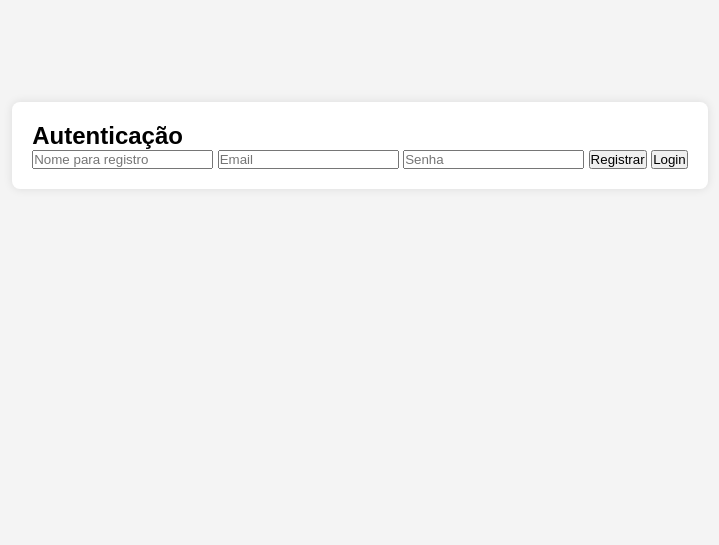
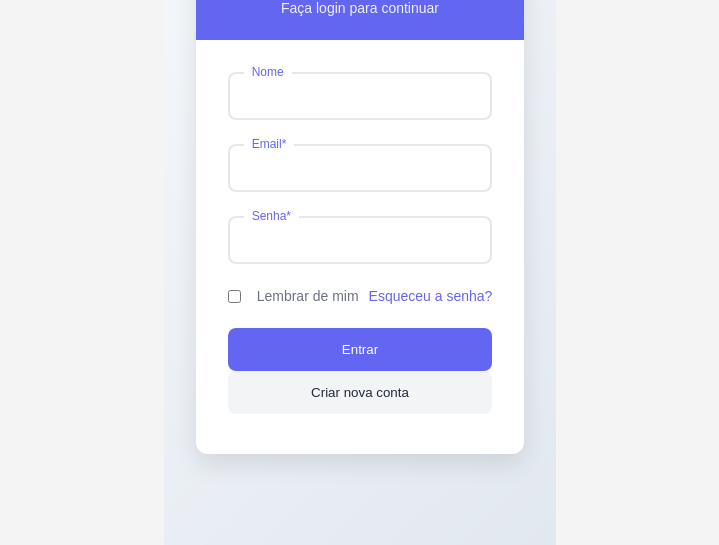
Before and after one commit to RNobre1/concord, a website: page index.html in a window 1280 px wide. Shown: the part 255-800 px from the top of the page, without its empty margins (280-999 px from the left). Drawn offline with Linux system fonts and the light colour scheme.

Commit message:
fix: ajustado front-end da tela de login

```diff
--- a/index.html
+++ b/index.html
@@ -8,14 +8,55 @@
 </head>
 <body>
 <!-- Tela de Autenticação -->
-<div id="auth">
-    <h2>Autenticação</h2>
-    <input type="text" id="nome" placeholder="Nome para registro">
-    <input type="email" id="email" placeholder="Email">
-    <input type="password" id="password" placeholder="Senha">
-    <button id="register">Registrar</button>
-    <button id="login">Login</button>
+<div id="auth" class="auth-container">
+    <div class="auth-card">
+        <div class="auth-header">
+            <img src="assets/icons/logo.png" alt="App Logo" class="app-logo">
+            <h2 class="auth-title">Bem-vindo ao Concord</h2>
+            <p class="auth-subtitle">Faça login para continuar</p>
+        </div>
+
+        <div class="auth-body">
+            <div class="input-group">
+                <input type="text" id="nome" class="auth-input">
+                <label for="nome" class="input-label">Nome</label>
+                <i class="icon icon-nome"></i>
+            </div>
+
+            <div class="input-group">
+                <input type="email" id="email" class="auth-input" required>
+                <label for="email" class="input-label">Email*</label>
+                <i class="icon icon-email"></i>
+            </div>
+
+            <div class="input-group">
+                <input type="password" id="password" class="auth-input" required>
+                <label for="password" class="input-label">Senha*</label>
+                <i class="icon icon-lock"></i>
+            </div>
+
+            <div class="auth-options">
+                <label class="remember-me">
+                    <input type="checkbox">
+                    <span class="checkmark"></span>
+                    Lembrar de mim
+                </label>
+                <a href="#" class="forgot-password">Esqueceu a senha?</a>
+            </div>
+
+            <div class="auth-actions">
+                <button id="login" class="auth-btn primary">
+                    <span class="btn-text">Entrar</span>
+                    <i class="icon icon-arrow"></i>
+                </button>
+                <button id="register" class="auth-btn secondary">
+                    Criar nova conta
+                </button>
+            </div>
+        </div>
+    </div>
 </div>
+
 
 <!-- Aplicação Principal -->
 <div id="app" style="display: none;">
--- a/styles.css
+++ b/styles.css
@@ -15,12 +15,169 @@ body {
     align-items: center;
 }
 
-/* Tela de autenticação */
-#auth {
-    background-color: #fff;
-    padding: 20px;
+/* Variáveis de cores e espaçamento */
+:root {
+    --primary-color: #6366f1;
+    --primary-hover: #4f46e5;
+    --secondary-color: #f3f4f6;
+    --text-primary: #1f2937;
+    --text-secondary: #6b7280;
+    --border-radius: 12px;
+    --transition-speed: 0.3s;
+}
+
+/* Layout principal */
+.auth-container {
+    display: flex;
+    min-height: 100vh;
+    align-items: center;
+    justify-content: center;
+    background: linear-gradient(135deg, #f8fafc 0%, #e2e8f0 100%);
+    padding: 2rem;
+}
+
+.auth-card {
+    background: white;
+    width: 100%;
+    max-width: 440px;
+    border-radius: var(--border-radius);
+    box-shadow: 0 10px 25px rgba(0,0,0,0.1);
+    overflow: hidden;
+}
+
+/* Cabeçalho */
+.auth-header {
+    padding: 2.5rem 2rem 1.5rem;
+    text-align: center;
+    background: var(--primary-color);
+    color: white;
+}
+
+.app-logo {
+    width: 60px;
+    margin-bottom: 1.5rem;
+}
+
+.auth-title {
+    font-size: 1.5rem;
+    font-weight: 600;
+    margin-bottom: 0.5rem;
+}
+
+.auth-subtitle {
+    font-size: 0.875rem;
+    opacity: 0.9;
+}
+
+/* Corpo do formulário */
+.auth-body {
+    padding: 2rem 2rem 2.5rem;
+}
+
+.input-group {
+    position: relative;
+    margin-bottom: 1.5rem;
+}
+
+.auth-input {
+    width: 100%;
+    height: 48px;
+    padding: 0 2.5rem 0 1rem;
+    border: 2px solid #e5e7eb;
     border-radius: 8px;
-    box-shadow: 0 0 10px rgba(0,0,0,0.1);
+    font-size: 0.9375rem;
+    transition: all var(--transition-speed) ease;
+}
+
+.auth-input:focus {
+    outline: none;
+    border-color: var(--primary-color);
+    box-shadow: 0 0 0 3px rgba(99,102,241,0.1);
+}
+
+.input-label {
+    position: absolute;
+    left: 1rem;
+    top: 50%;
+    transform: translateY(-50%);
+    background: white;
+    padding: 0 0.5rem;
+    color: var(--text-secondary);
+    transition: all var(--transition-speed) ease;
+    pointer-events: none;
+}
+
+.auth-input:focus ~ .input-label,
+.auth-input:not(:placeholder-shown) ~ .input-label {
+    top: 0;
+    font-size: 0.75rem;
+    color: var(--primary-color);
+}
+
+.icon {
+    position: absolute;
+    right: 1rem;
+    top: 50%;
+    transform: translateY(-50%);
+    width: 20px;
+    height: 20px;
+}
+
+/* Botões */
+.auth-btn {
+    width: 100%;
+    padding: 0.875rem;
+    border: none;
+    border-radius: 8px;
+    font-weight: 500;
+    display: flex;
+    align-items: center;
+    justify-content: center;
+    gap: 0.75rem;
+    transition: all var(--transition-speed) ease;
+    cursor: pointer;
+}
+
+.primary {
+    background: var(--primary-color);
+    color: white;
+}
+
+.primary:hover {
+    background: var(--primary-hover);
+    transform: translateY(-1px);
+}
+
+.secondary {
+    background: var(--secondary-color);
+    color: var(--text-primary);
+}
+
+.secondary:hover {
+    background: #e5e7eb;
+}
+
+/* Opções */
+.auth-options {
+    display: flex;
+    justify-content: space-between;
+    align-items: center;
+    margin: 1.5rem 0;
+    font-size: 0.875rem;
+}
+
+.remember-me {
+    display: flex;
+    align-items: center;
+    gap: 0.5rem;
+    padding-right: 10px;
+    padding-left: -4px;
+    color: var(--text-secondary);
+}
+
+.forgot-password {
+    color: var(--primary-color);
+    text-decoration: none;
 }
 
 /* Container principal */
```
Also changed, not shown: assets/icons/apple.png (added), assets/icons/facebook.jpeg (added), assets/icons/google.png (added), assets/icons/logo.png (added).
